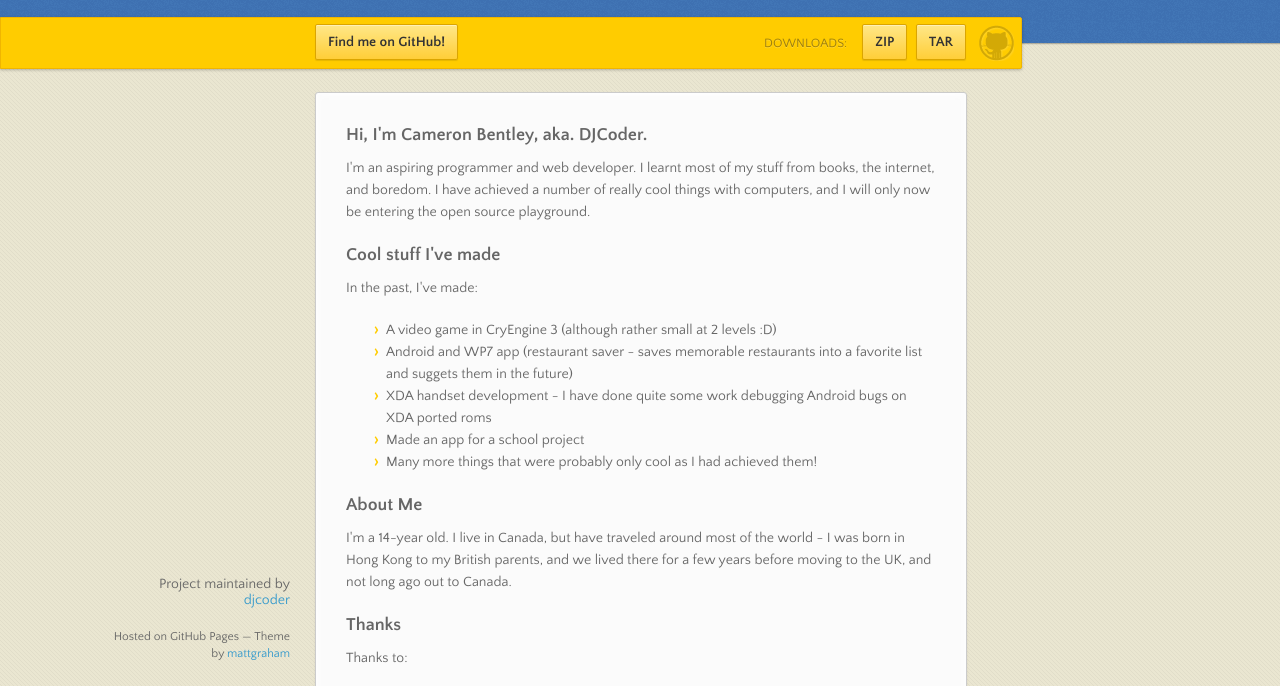
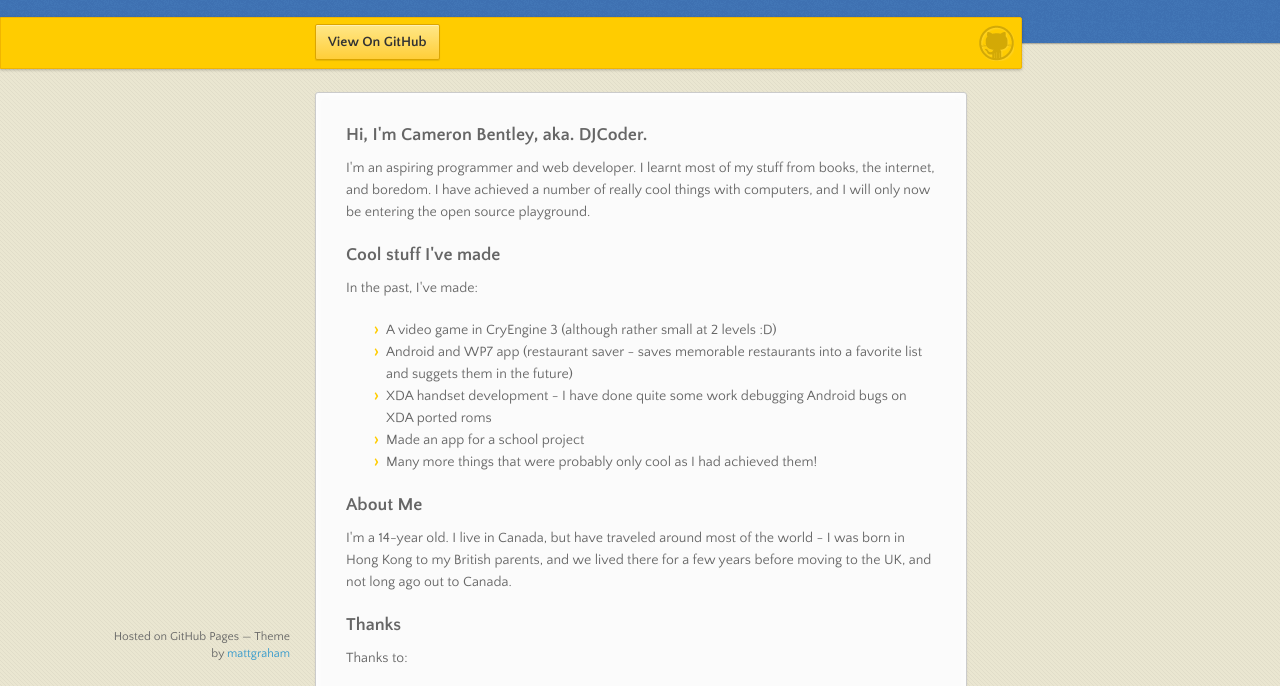
Before and after one commit to djcoder/djcoder.github.com, a plain HTML site: page index.html in a window 1280 px wide. Shown: the part 98-784 px from the top of the page. Drawn offline with nearby package versions, Linux system fonts and the light colour scheme.

Commit message:
Replace master branch with page content via GitHub

```diff
--- a/index.html
+++ b/index.html
@@ -3,7 +3,7 @@
   <head>
     <meta charset="utf-8">
     <meta http-equiv="X-UA-Compatible" content="chrome=1">
-    <title>DJCoder | Aspiring Programmer and Web Developer</title>
+    <title>DJCoder by djcoder</title>
     <link rel="stylesheet" href="stylesheets/styles.css">
     <link rel="stylesheet" href="stylesheets/pygment_trac.css">
     <script src="https://ajax.googleapis.com/ajax/libs/jquery/1.7.1/jquery.min.js"></script>
@@ -24,14 +24,7 @@
       <div id="banner">
         <span id="logo"></span>
 
-        <a href="https://github.com/djcoder" class="button fork"><strong>Find me on GitHub!</strong></a>
-        <div class="downloads">
-          <span>Downloads:</span>
-          <ul>
-            <li><a href="https://github.com/djcoder/djcoder/zipball/master" class="button">ZIP</a></li>
-            <li><a href="https://github.com/djcoder/djcoder/tarball/master" class="button">TAR</a></li>
-          </ul>
-        </div>
+        <a href="https://github.com/djcoder" class="button fork"><strong>View On GitHub</strong></a>
       </div><!-- end banner -->
 
     <div class="wrapper">
@@ -77,7 +70,6 @@ I have achieved a number of really cool things with computers, and I will only n
  -Cameron</p>
       </section>
       <footer>
-        <p>Project maintained by <a href="https://github.com/djcoder">djcoder</a></p>
         <p><small>Hosted on GitHub Pages &mdash; Theme by <a href="http://twitter.com/#!/michigangraham">mattgraham</a></small></p>
       </footer>
     </div>
```
Also changed, not shown: params.json (+1 -1 lines), 1 other file.
